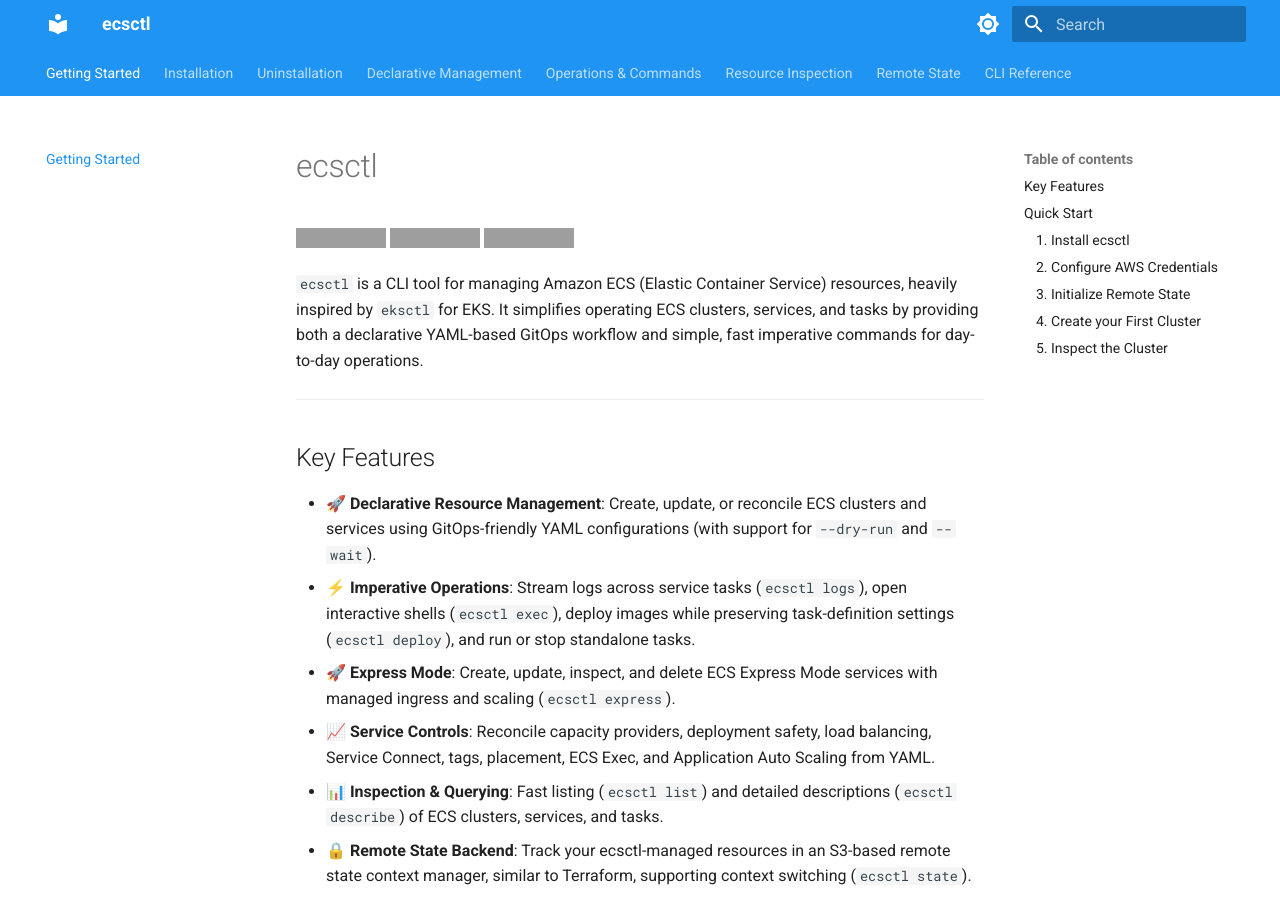
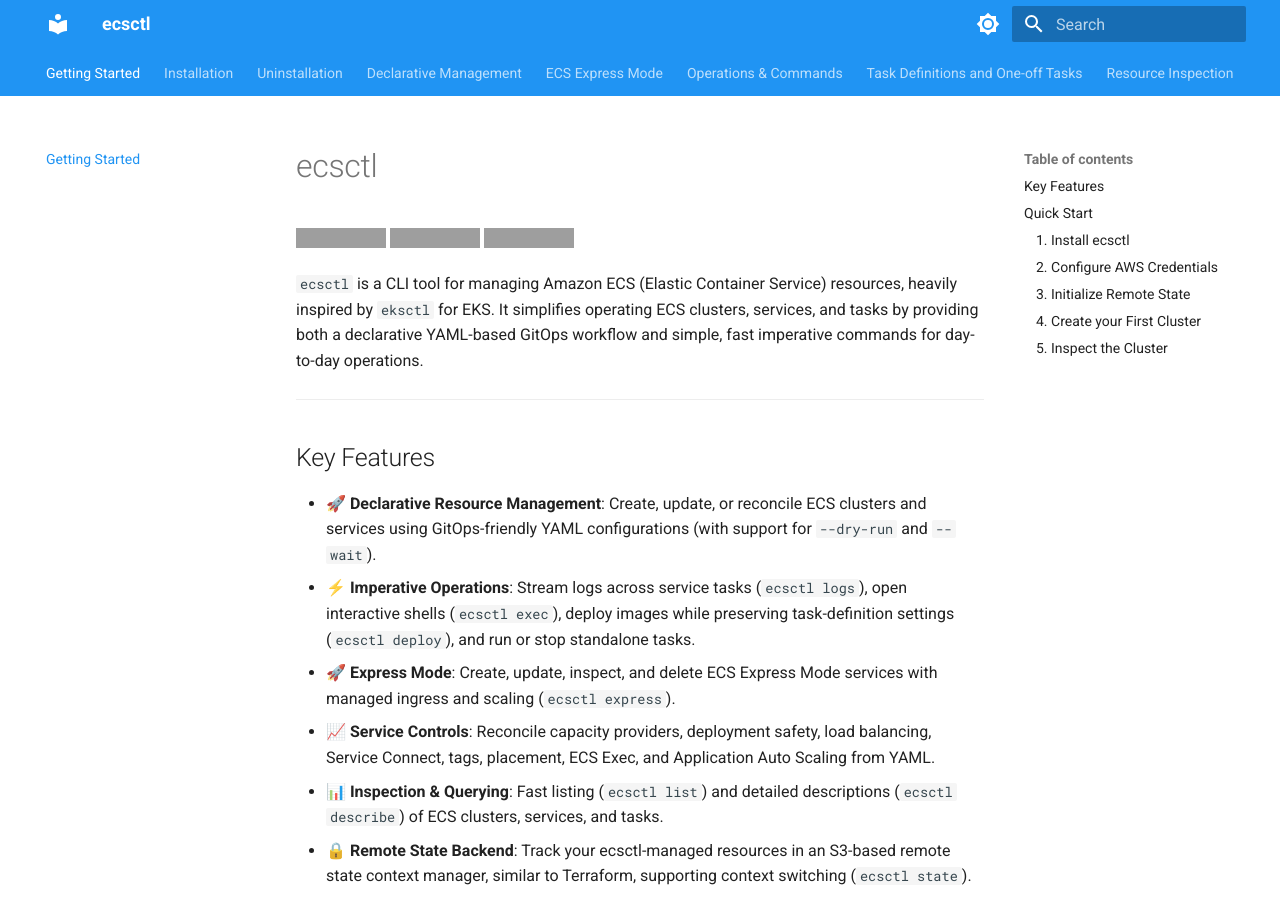
Before and after one commit to Roslaan001/ecsctl, an MkDocs documentation site: the page built from docs/index.md, in a window 1280 px wide and 900 px high. Built offline with MkDocs 1.6.1 and Material for MkDocs 9.7.7, drawn with Linux system fonts in a browser that asks for light colours; grey boxes are pictures that could not be loaded.

Commit message:
docs: add remaining guides to navigation

```diff
--- a/mkdocs.yml
+++ b/mkdocs.yml
@@ -49,7 +49,9 @@
   - Installation: installation.md
   - Uninstallation: uninstallation.md
   - Declarative Management: declarative.md
+  - ECS Express Mode: express.md
   - Operations & Commands: commands.md
+  - Task Definitions and One-off Tasks: tasks.md
   - Resource Inspection: inspection.md
   - Remote State: state.md
   - CLI Reference: reference.md
```
